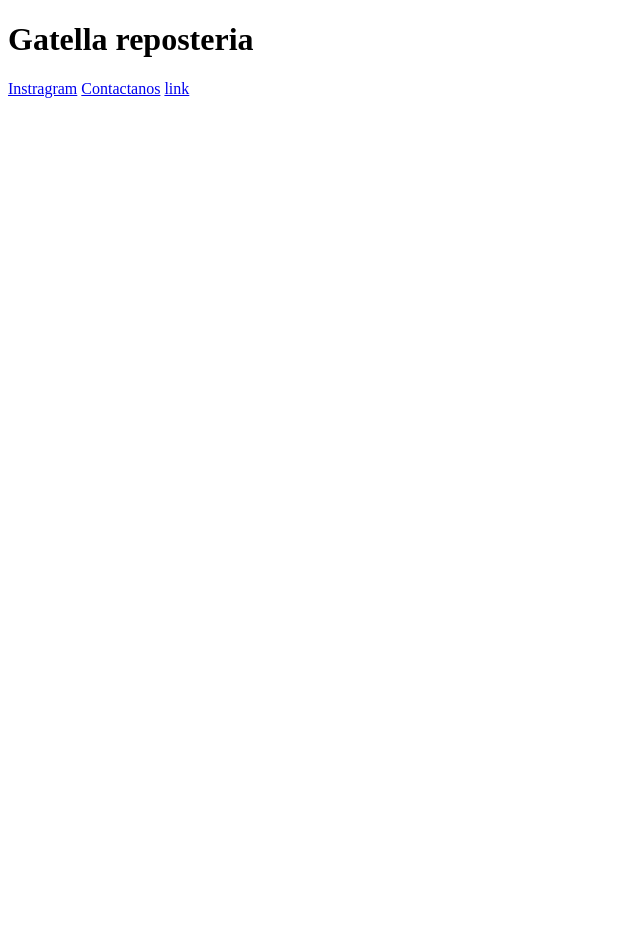
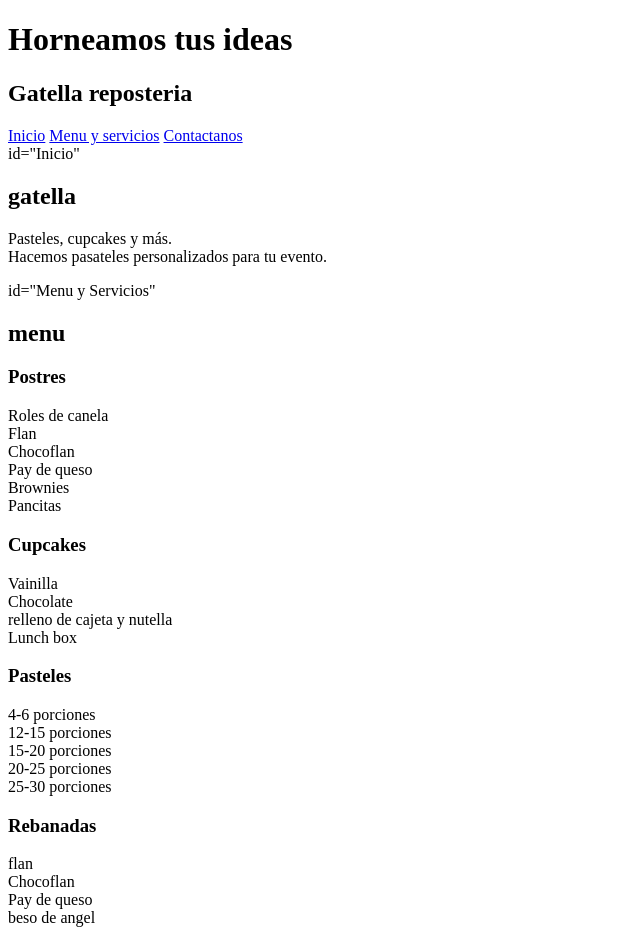
Before and after one commit to NelsonLlanes/final-project, a plain HTML site: page index.html in a window 1280 px wide. Shown: the top 930 px of the page, without its empty margins (0-640 px from the left). Before the commit the page ends 800 px from the top, so only its background shows below. Drawn offline with Linux system fonts and the light colour scheme.

Commit message:
Page Main Section

```diff
--- a/index.html
+++ b/index.html
@@ -6,10 +6,49 @@
     <title>Gatella</title>
 </head>
 <body>
-    <h1>Gatella reposteria</h1>
-    <a href="https://www.instagram.com/gatella_reposteria/">Instragram</a>
-    <a href="https://wa.me/526621574556">Contactanos</a>
-    <a href="https://www.instagram.com/gatella_reposteria/p/DMUOqp3Oyic/">link</a>
+    <header>
+        <h1>Horneamos tus ideas</h1>
+        <h2>Gatella reposteria</h2>
+    </header>
 
+    <nav>
+        <a href="#Inicio">Inicio</a>
+        <a href="#Menu y Servicios">Menu y servicios</a>
+        <a href="#Contactanos">Contactanos</a>
+    </nav>
+
+    <main>
+        <section>
+            id="Inicio"
+            <h2>gatella</h2>
+            <p>Pasteles, cupcakes y más.<br>Hacemos pasateles personalizados para tu evento.</p>
+        </section>
+
+        <section>
+            id="Menu y Servicios"
+            <h2>menu</h2>
+            <h3>Postres</h3>
+            <p>
+                Roles de canela<br>Flan<br>Chocoflan<br>Pay de queso<br>Brownies<br>Pancitas
+            </p>
+
+            <h3>Cupcakes</h3>
+            <p>
+                Vainilla<br>Chocolate<br>relleno de cajeta y nutella<br>Lunch box
+            </p>
+
+            <h3>Pasteles</h3>
+            <p>
+                4-6 porciones<br>12-15 porciones<br>15-20 porciones<br>20-25 porciones<br>25-30 porciones
+            </p>
+
+            <h3>Rebanadas</h3>
+            <p>
+                flan<br>Chocoflan<br>Pay de queso<br>beso de angel
+            </p>
+        </section>
+    </main>
 </body>
 </html>
+<a href="https://www.instagram.com/gatella_reposteria/">Instragram</a>
+<a href="https://wa.me/526621574556">Contactanos</a>
```
